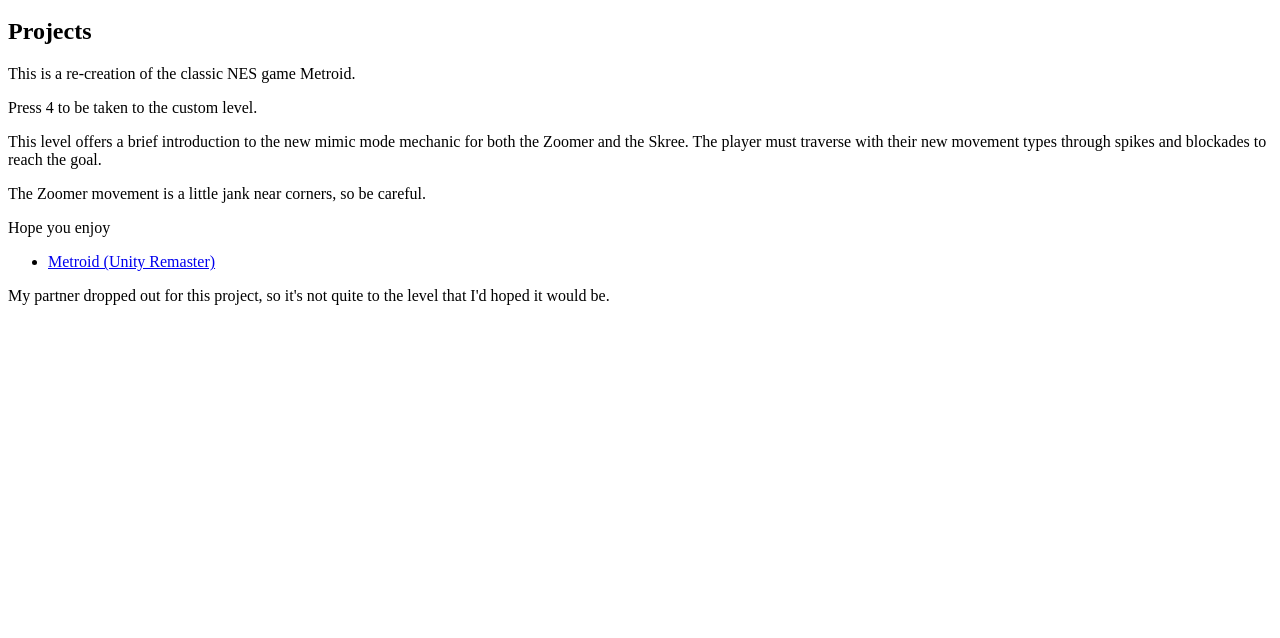
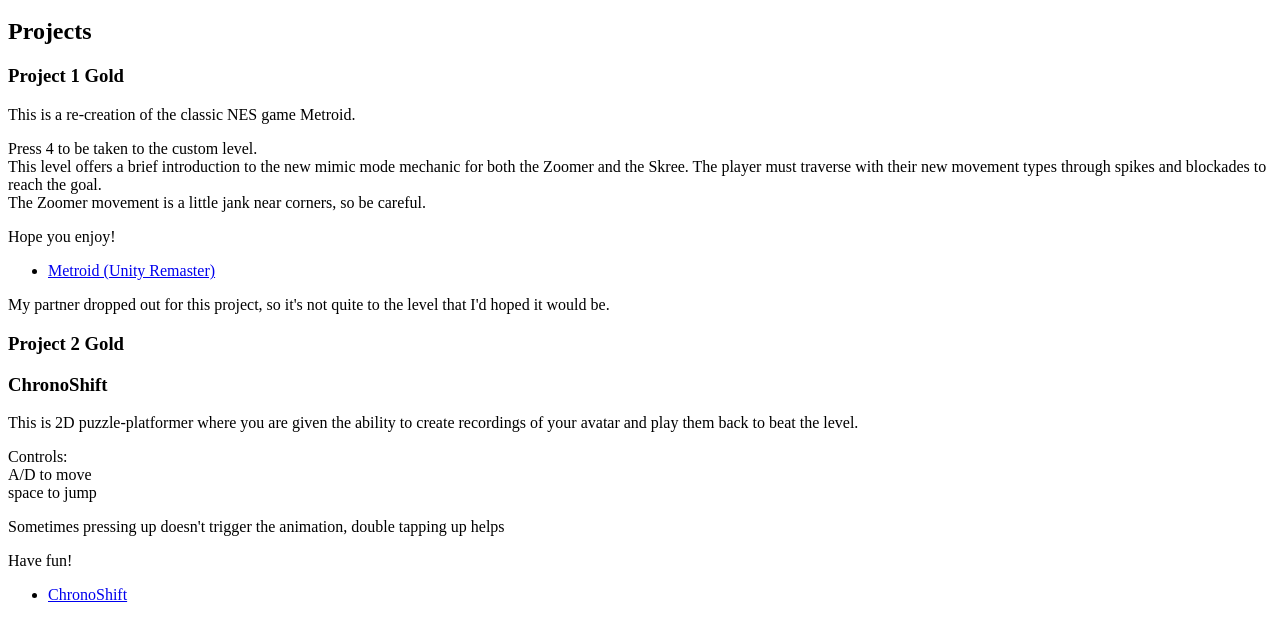
Before and after one commit to kevmorg/kevmorg.github.io, a plain HTML site: page index.html in a window 1280 px wide. Shown: the part 48-686 px from the top of the page. Drawn offline with Linux system fonts and the light colour scheme.

Commit message:
Update index.html

```diff
--- a/index.html
+++ b/index.html
@@ -5,11 +5,12 @@
 
 <h2>Projects</h2>
 
+<h3>Project 1 Gold</h3>
 <p>This is a re-creation of the classic NES game Metroid.</p>
-<p>Press 4 to be taken to the custom level.</p>
-<p>This level offers a brief introduction to the new mimic mode mechanic for both the Zoomer and the Skree. The player must traverse with their new movement types through spikes and blockades to reach the goal.</p>
-<p>The Zoomer movement is a little jank near corners, so be careful.</p>
-<p>Hope you enjoy</p>
+<p>Press 4 to be taken to the custom level.
+<br>This level offers a brief introduction to the new mimic mode mechanic for both the Zoomer and the Skree. The player must traverse with their new movement types through spikes and blockades to reach the goal.
+<br>The Zoomer movement is a little jank near corners, so be careful.</p>
+<p>Hope you enjoy!</p>
 
 <!-- TODO: Erase one of these two. Replace the 'href' link below with a link to your WebGL build page. -->
 <ul>
@@ -18,5 +19,19 @@
 
 <p>My partner dropped out for this project, so it's not quite to the level that I'd hoped it would be.</p>
 
+
+<h3>Project 2 Gold</h3>
+<h3>ChronoShift</h3>
+
+<p>This is 2D puzzle-platformer where you are given the ability to create recordings of your avatar and play them back to beat the level.</p>
+<p>Controls:
+<br> A/D to move
+<br> space to jump</p>
+<p>Sometimes pressing up doesn't trigger the animation, double tapping up helps</p>
+<p>Have fun!</p>
+
+<ul>
+<li><a href="https://int-inertia.itch.io/chronoshift">ChronoShift</a></li>
+</ul>
 <!-- TIP: Rename this file "index.html", and it will become the default landing page whenever someone navigates their browser to your domain. -->
 </html>
```
